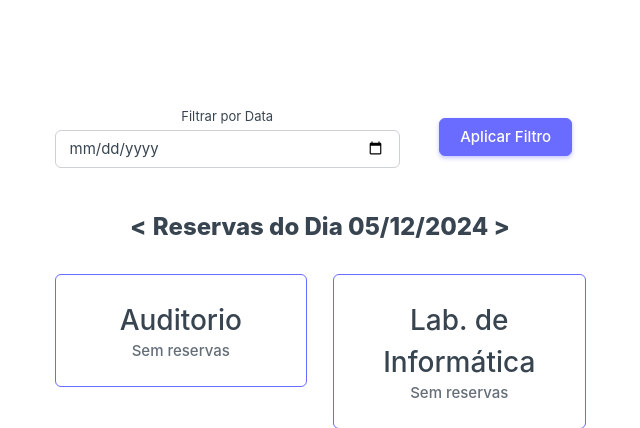
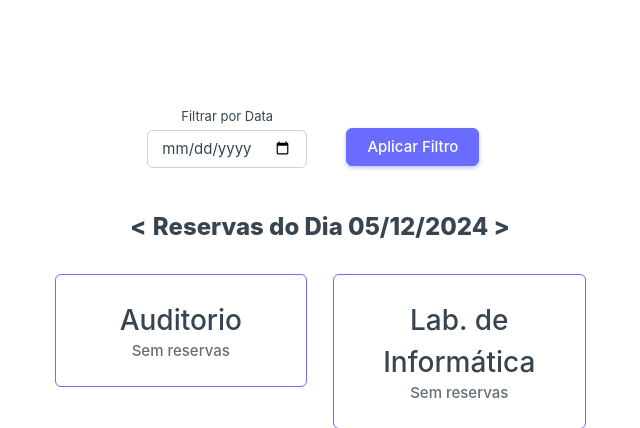
Before and after one commit to lerao/projeto-reserva-espacos, a Django app: page / in a window 1280 px wide. Shown: the part 78-506 px from the top of the page, without its empty margins (320-960 px from the left). Run offline with Django 5.2, Linux system fonts and the light colour scheme; data comes from the database, SQL or seed files in the repository; some libraries are stand-ins or nearby versions.

Commit message:
No template index, foi feito o Alinhamento do filtro de datas com botão de filtar

```diff
--- a/reserva/templates/index.html
+++ b/reserva/templates/index.html
@@ -10,11 +10,11 @@
                 <div class="col-12 text-center mb-4">
                     <form method="get" id="filter-form">
                         <div class="row align-items-center justify-content-center">
-                            <div class="col-md-4">
+                            <div class="col-md-2">
                                 <label for="filter-date" class="form-label">Filtrar por Data</label>
-                                <input type="date" id="filter-date" name="data" class="form-control" value="{{ data_filtro }}">
+                                <input type="date" id="filter-date" name="data" class="form-control w-100" value="{{ data_filtro }}">
                             </div>
-                            <div class="col-md-2 mt-3 mt-md-0">
+                            <div class="col-md-2 mt-5 ">
                                 <button type="submit" class="btn btn-primary">Aplicar Filtro</button>
                             </div>
                         </div>
```
